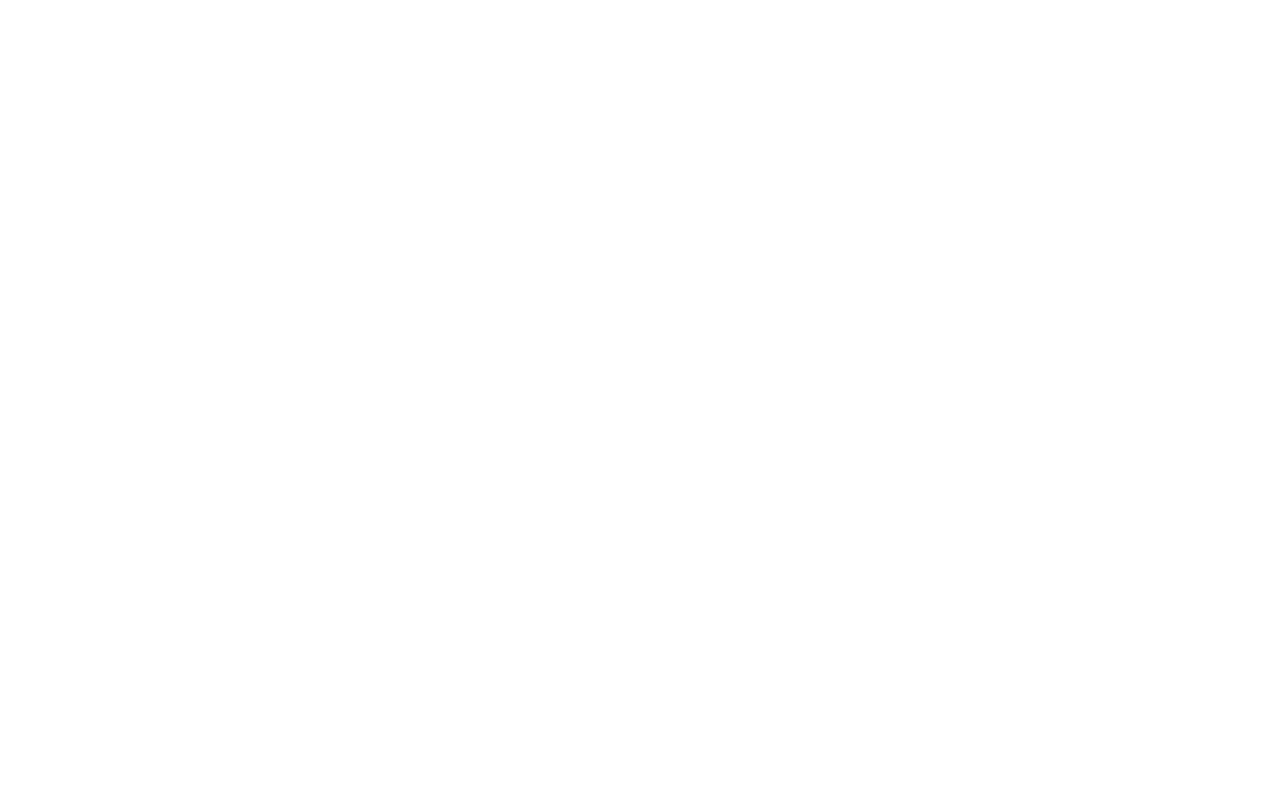
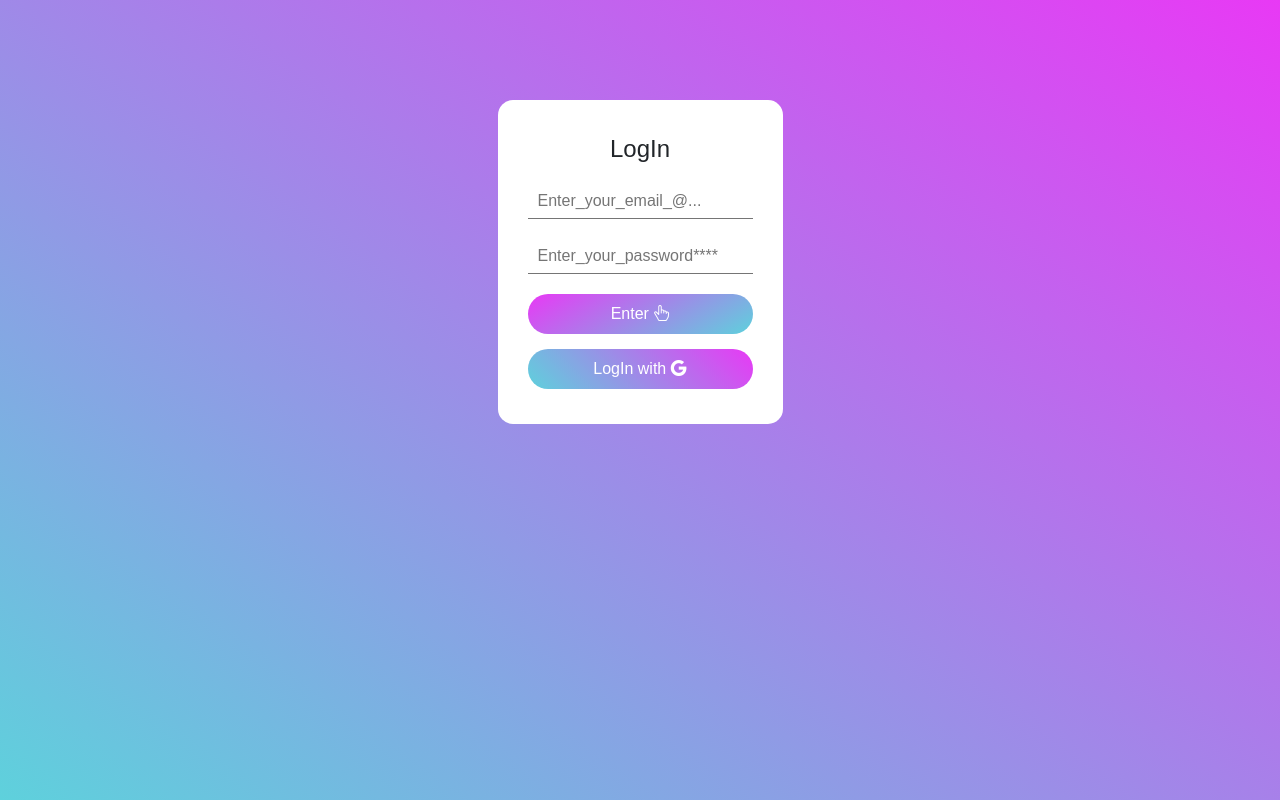
Before and after one commit to DilshodMahmudov0156/login-application, a JavaScript app: page /login in a window 1280 px wide. Built offline with nearby package versions, Linux system fonts and the light colour scheme; the HTML template or start-up script is replaced by a standard one.

Commit message:
i created design for my 'perfect-login' application

```diff
--- a/src/App.js
+++ b/src/App.js
@@ -1,8 +1,10 @@
 import './App.css';
+import Login from "./components/login-page/Login";
 
 function App() {
   return (
-    <div className="App text-center">
+    <div className="App">
+        <Login/>
     </div>
   );
 }
--- a/src/components/login-page/Login.js
+++ b/src/components/login-page/Login.js
@@ -1,8 +1,22 @@
-import React from 'react';
+import './style.css';
 
 function Login() {
     return (
-        <div></div>
+        <div className="login-panel">
+            <div className="container">
+                <div className="row justify-content-center">
+                    <div className="col-xl-3 col-md-5 col-sm-7 col-10 login-parent">
+                        <h4 className="text-center">LogIn</h4>
+                        <form>
+                            <input type="email" placeholder="Enter_your_email_@..."/>
+                            <input type="password" placeholder="Enter_your_password****"/>
+                            <button className="enter-btn">Enter <i className="bi bi-hand-index-thumb"></i></button>
+                            <button className="enter-btn-2">LogIn with <i className="bi bi-google"></i></button>
+                        </form>
+                    </div>
+                </div>
+            </div>
+        </div>
     );
 }
 
--- /dev/null
+++ b/src/components/login-page/style.css
@@ -0,0 +1,42 @@
+.login-panel{
+    width: 100%;
+    height: 100vh;
+    background: linear-gradient(35deg, #5ed1dc, #e839f5);
+    overflow: auto;
+}
+.login-parent{
+    background-color: #ffffff;
+    padding: 35px 30px;
+    border-radius: 15px;
+    margin-top: 100px;
+ }
+input{
+    display: block;
+    width: 100%;
+    padding: 5px 10px;
+    border: none;
+    border-bottom: 1px solid #757575;
+    margin-top: 20px;
+    color: #757575;
+}
+input:focus{
+    outline: none;
+}
+.enter-btn{
+    width: 100%;
+    height: 40px;
+    margin-top: 20px;
+    color: #ffffff;
+    background: linear-gradient(150deg, #e839f5, #5ed1dc);
+    border: none;
+    border-radius: 20px;
+}
+.enter-btn-2{
+    width: 100%;
+    height: 40px;
+    margin-top: 15px;
+    color: #ffffff;
+    background: linear-gradient(-135deg, #e839f5, #5ed1dc);
+    border: none;
+    border-radius: 20px;
+}
--- a/src/index.css
+++ b/src/index.css
@@ -1,13 +1,8 @@
-body {
+*{
   margin: 0;
-  font-family: -apple-system, BlinkMacSystemFont, 'Segoe UI', 'Roboto', 'Oxygen',
-    'Ubuntu', 'Cantarell', 'Fira Sans', 'Droid Sans', 'Helvetica Neue',
-    sans-serif;
-  -webkit-font-smoothing: antialiased;
-  -moz-osx-font-smoothing: grayscale;
+  padding: 0;
+  text-decoration: none;
+  list-style: none;
+  box-sizing: border-box;
+  font-family: sans-serif;
 }
-
-code {
-  font-family: source-code-pro, Menlo, Monaco, Consolas, 'Courier New',
-    monospace;
-}
```
